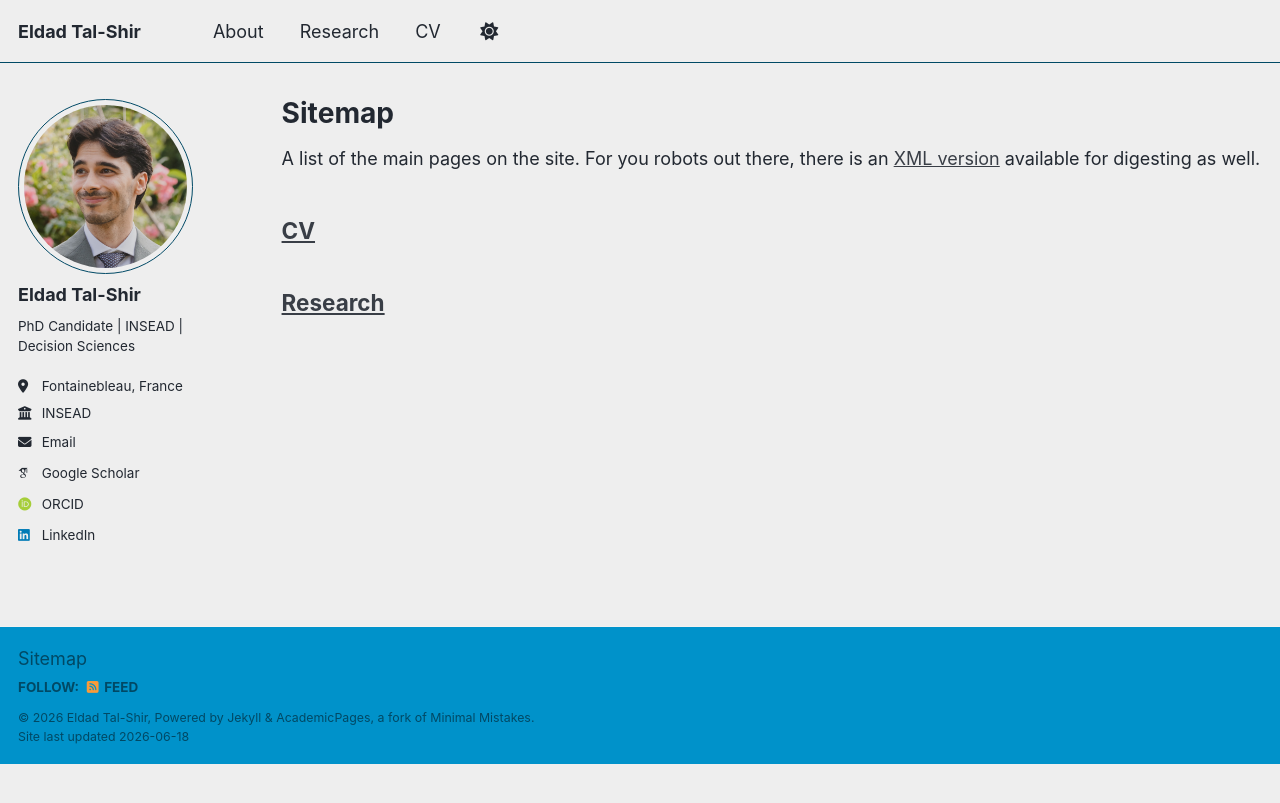
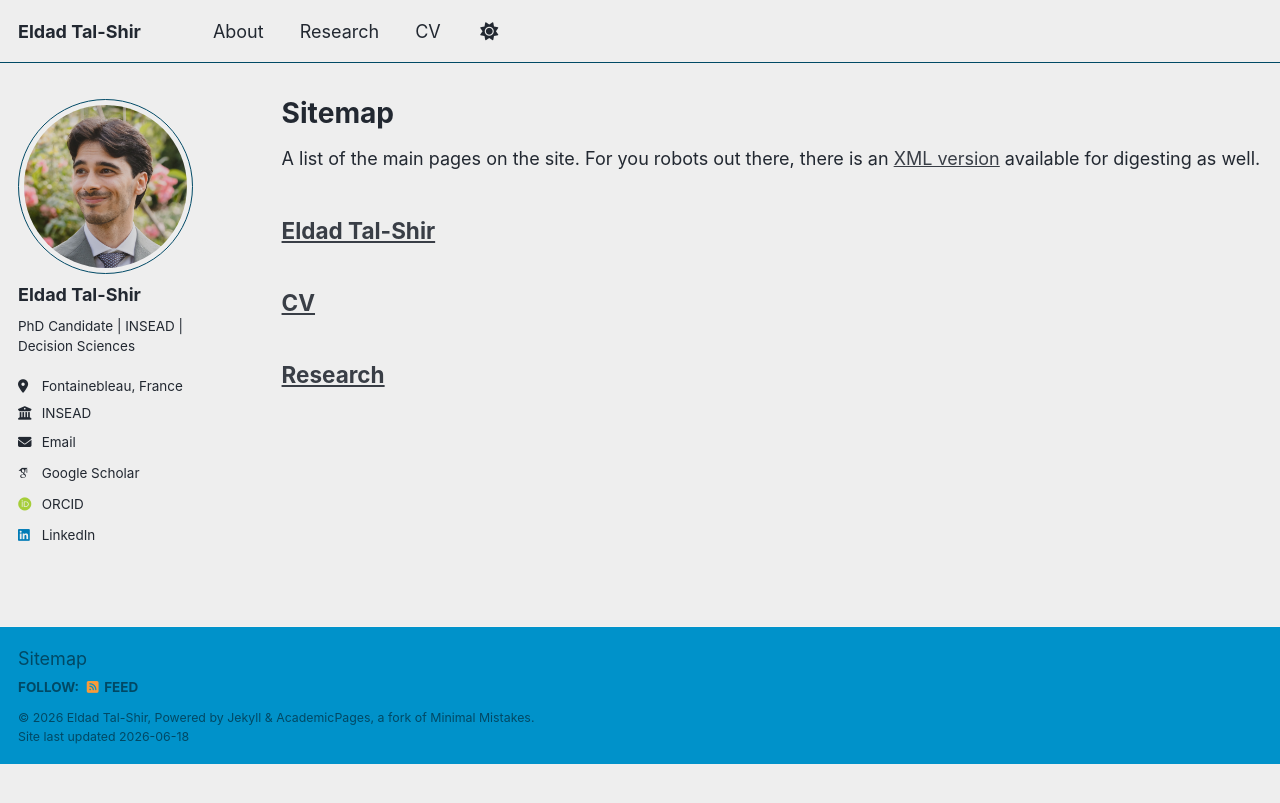
Before and after one commit to EldadTalShir/eldadtalshir.github.io, a Jekyll site: the page built from _pages/sitemap.md, in a window 1280 px wide. Shown: the top 803 px of the page. Built offline with Jekyll 4.4.1, drawn with Linux system fonts in a browser that asks for light colours; some web fonts are replaced; a script bundle is joined from its source files by our own code; library files that are not in the unit come from our copies.

Commit message:
Update sitemap.md

```diff
--- a/_pages/sitemap.md
+++ b/_pages/sitemap.md
@@ -9,10 +9,11 @@
 
 A list of the main pages on the site. For you robots out there, there is an [XML version](/sitemap.xml) available for digesting as well.
 
-{% assign allowed = "/about/,/research/,/cv/" | split: "," %}
+{% assign allowed = "/research/,/cv/" | split: "," %}
 {% assign items = site.pages | concat: site.documents %}
 {% for item in items %}
   {% assign keep = false %}
+  {% if item.url == "/" %}{% assign keep = true %}{% endif %}
   {% for prefix in allowed %}
     {% assign plen = prefix | size %}
     {% assign head = item.url | slice: 0, plen %}
```
